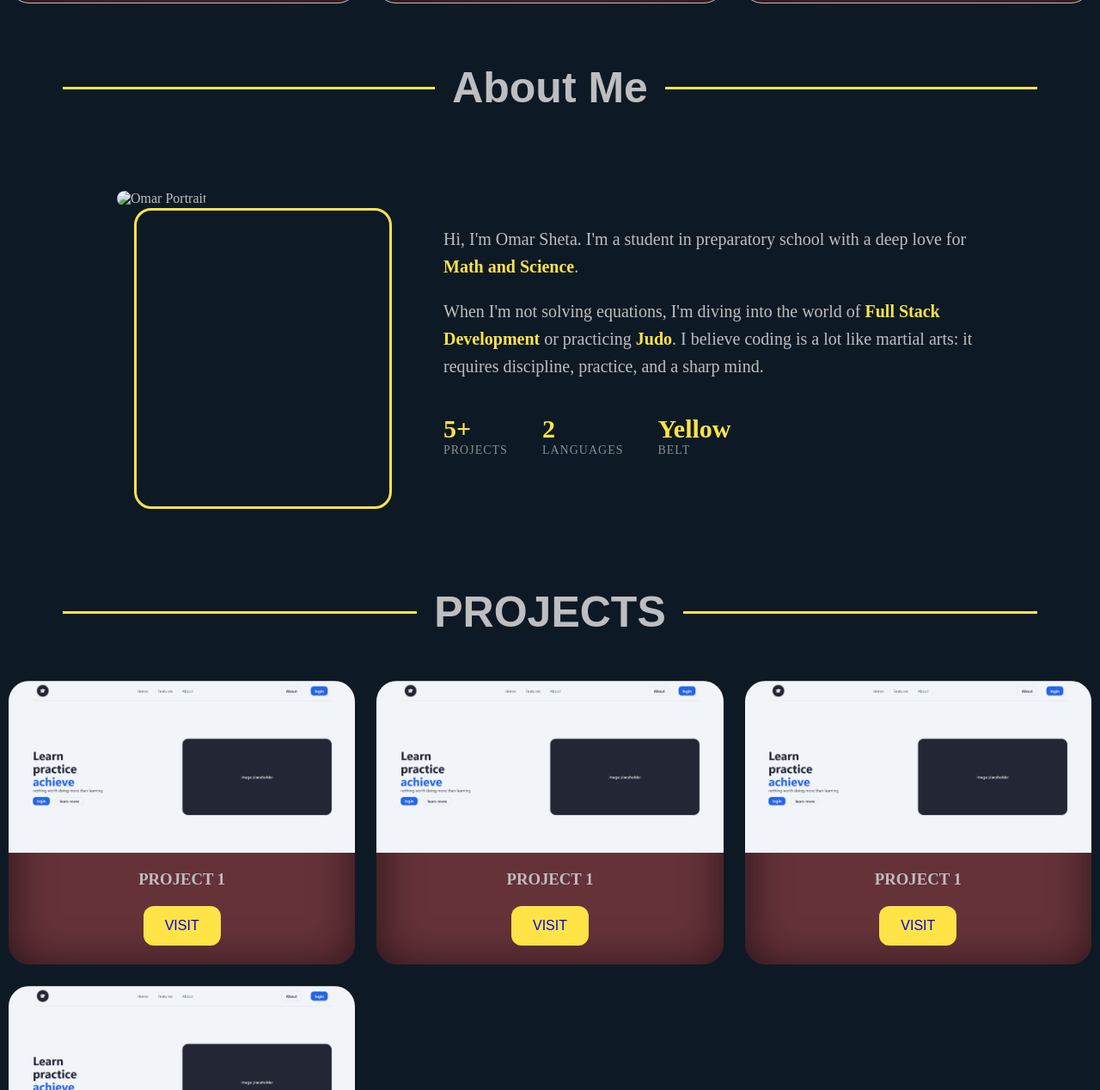
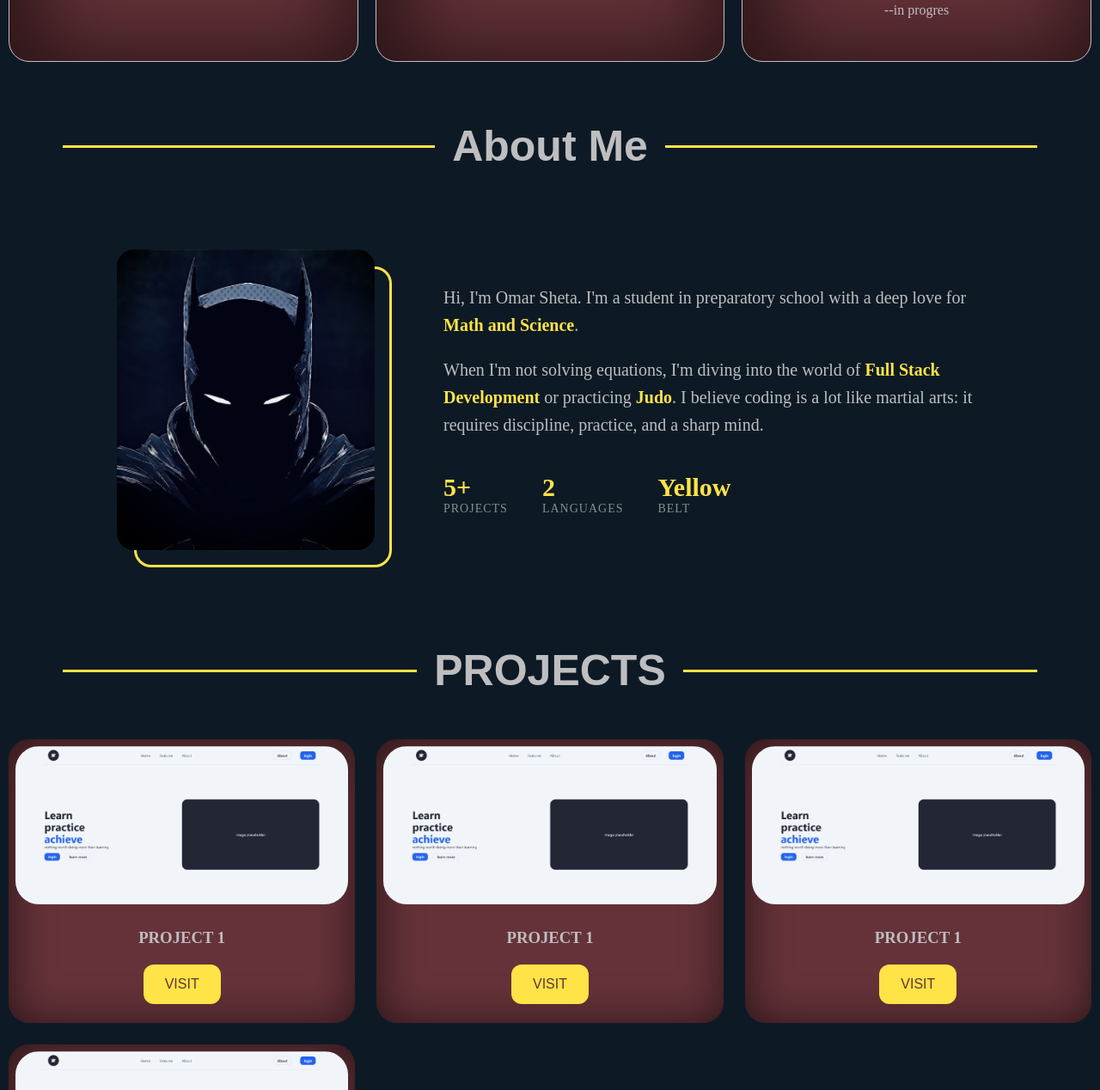
Before and after one commit to OmarSheta2011/portfolio, a plain HTML site: page portfolio index.html in a window 1280 px wide. Shown: the part 1532-2800 px from the top of the page at 86% size. Drawn offline with Linux system fonts and the light colour scheme.

Commit message:
modified the project section

```diff
--- a/portfolio index.html
+++ b/portfolio index.html
@@ -28,7 +28,7 @@
           <span></span>
         </div>
 
-        <img class="header-img" src="../media/my images/batman.jpg" alt="" />
+        <img class="header-img" src="media/photos/batman.jpg" alt="" />
       </header>
 
       <main>
@@ -71,6 +71,7 @@
                 alt="Database Logo"
                 class="lang sql"
               />
+              <span>--in progres</span>
             </div>
           </div>
         </section>
@@ -78,7 +79,7 @@
           <h2 id="about" class="section-heading"><span>About Me</span></h2>
           <div class="about-container">
             <div class="about-image">
-              <img src="../media/my images/batman.jpg" alt="Omar Portrait" />
+              <img src="media/photos/batman.jpg" alt="Omar Portrait" />
               <div class="image-border"></div>
             </div>
 
--- a/style.css
+++ b/style.css
@@ -403,7 +403,6 @@ ul li a:hover {
   gap: 2rem;
   border-radius: 24px;
   background-color: #653239;
-  overflow: hidden;
   padding-bottom: 2rem;
   box-shadow: inset 2px 2px 50px rgba(0, 0, 0, 0.6);
 }
@@ -412,6 +411,8 @@ ul li a:hover {
   width: 100%;
   object-fit: cover;
   height: 200px;
+  padding: 8px;
+  border-radius: 35px;
   transition: 0.3s ease;
 }
 
@@ -426,6 +427,7 @@ ul li a:hover {
   border-radius: 12px;
   text-decoration: none;
   transition: 0.3s ease;
+  color: var(--accent-1);
 }
 
 .visit-project:hover {
```
Also changed, not shown: media/photos/batman.jpg (added).
